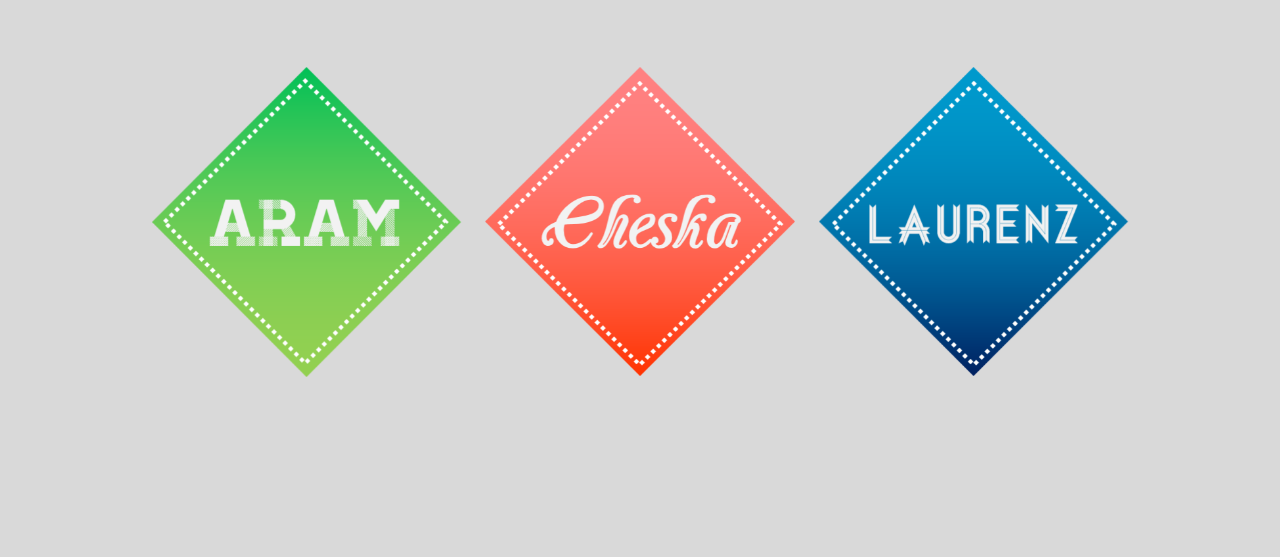
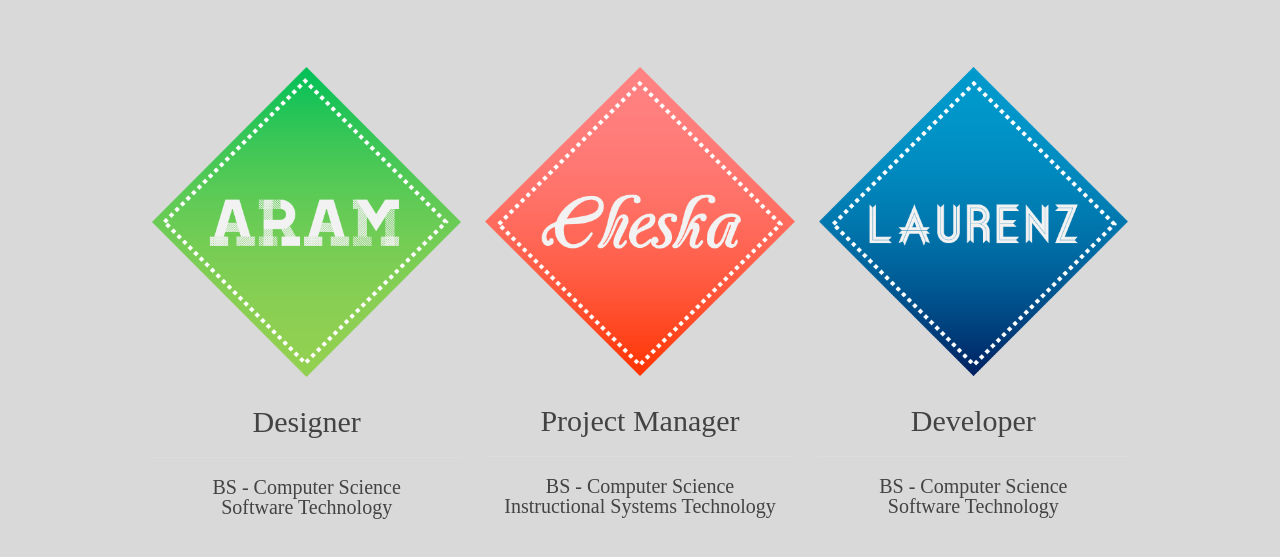
Before and after one commit to enzlaur/vsa2, a plain HTML site: page index.html in a window 1280 px wide. Shown: the part 995-1552 px from the top of the page. Before the commit the page ends 1372 px from the top, so only its background shows below. Drawn offline with Linux system fonts and the light colour scheme; files that its build step writes are made by us from their sources.

Commit message:
Add: Names and Titles

```diff
--- a/css/alpha.css
+++ b/css/alpha.css
@@ -203,6 +203,7 @@ body{
     color: rgb(67, 67, 67);
     background: rgb(217,217,217);
     padding-top: 70px;
+    padding-bottom: 70px;
 }
 
 #section-title {
@@ -216,3 +217,12 @@ body{
 #members-head {
     padding-top: 70px;
 }
+
+#members-position {
+    font-size: 30px;
+    padding-top: 30px;
+}
+
+#members-desc {
+    font-size: 20px;
+}
--- a/index.html
+++ b/index.html
@@ -38,17 +38,38 @@
             <div id="members-head" class="row">
                 <div class="large-4 columns wow fadeInLeft">
                     <center>
-                        <img src="assets/aram.png">
+                        <img src="assets/aram.png"><br>
+                        <div id="members-position">
+                            Designer
+                        </div>
+                        <div id="members-desc">
+                            <hr>
+                            BS - Computer Science <br> Software Technology
+                        </div>
                     </center>
                 </div>
                 <div class="large-4 columns wow fadeInUp">
                     <center>
                         <img src="assets/cheska.png">
+                        <div id="members-position">
+                            Project Manager
+                        </div>
+                        <div id="members-desc">
+                            <hr>
+                            BS - Computer Science <br> Instructional Systems Technology
+                        </div>
                     </center>
                 </div>
                 <div class="large-4 columns wow fadeInRight">
                     <center>
                         <img src="assets/laurenz.png">
+                        <div id="members-position">
+                            Developer
+                        </div>
+                        <div id="members-desc">
+                            <hr>
+                            BS - Computer Science <br> Software Technology
+                        </div>
                     </center>
                 </div>
             </div>
```
